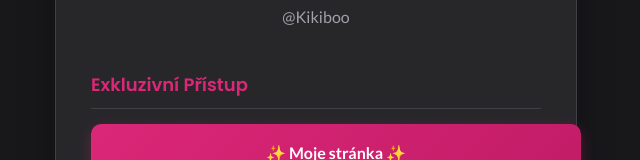
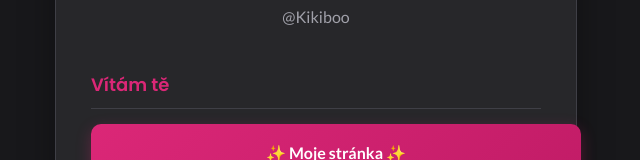
Before and after one commit to Hnzuonee/mojeodkazy.me, a website: page links.html in a window 1280 px wide. Shown: the part 255-415 px from the top of the page, without its empty margins (324-964 px from the left). Drawn offline with Linux system fonts and the light colour scheme.

Commit message:
Update links.html

```diff
--- a/links.html
+++ b/links.html
@@ -68,7 +68,7 @@
 <body>
     <div class="link-hub-card">
         <img src="images/profilova-fotka.webp" alt="Profil" class="avatar"> <h1>Kristýnka</h1> <p class="username-handle">@Kikiboo</p> <div class="link-group">
-            <h2>Exkluzivní Přístup</h2>
+            <h2>Vítám tě</h2>
             <a href="https://www.mojeodkazy.me/verify.html" class="button-link button-primary">✨ Moje stránka ✨</a>
         </div>
 
```
